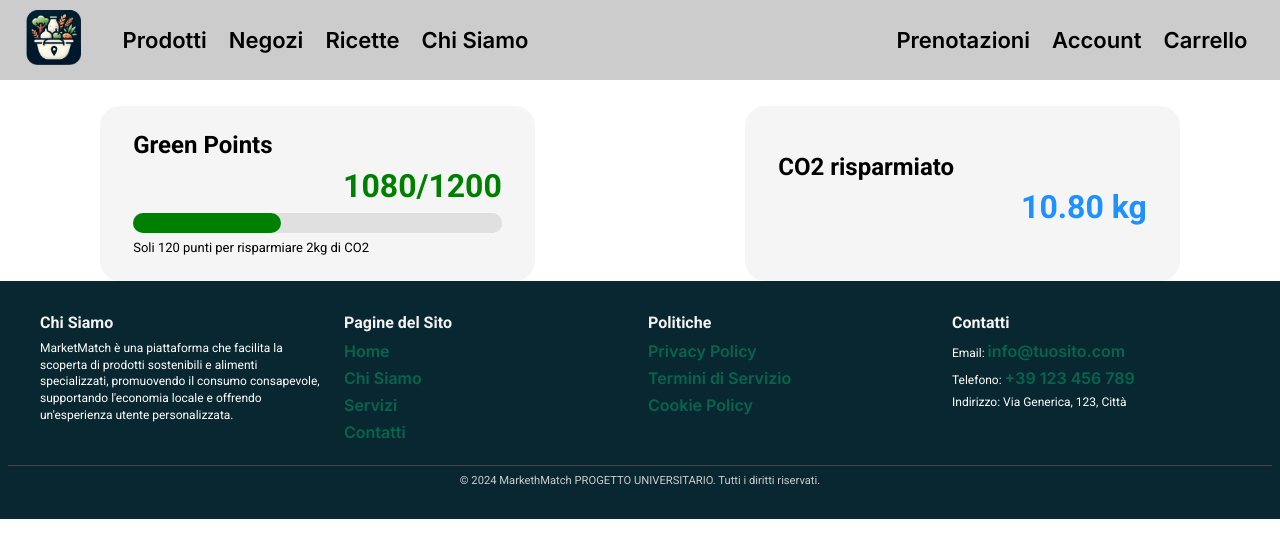
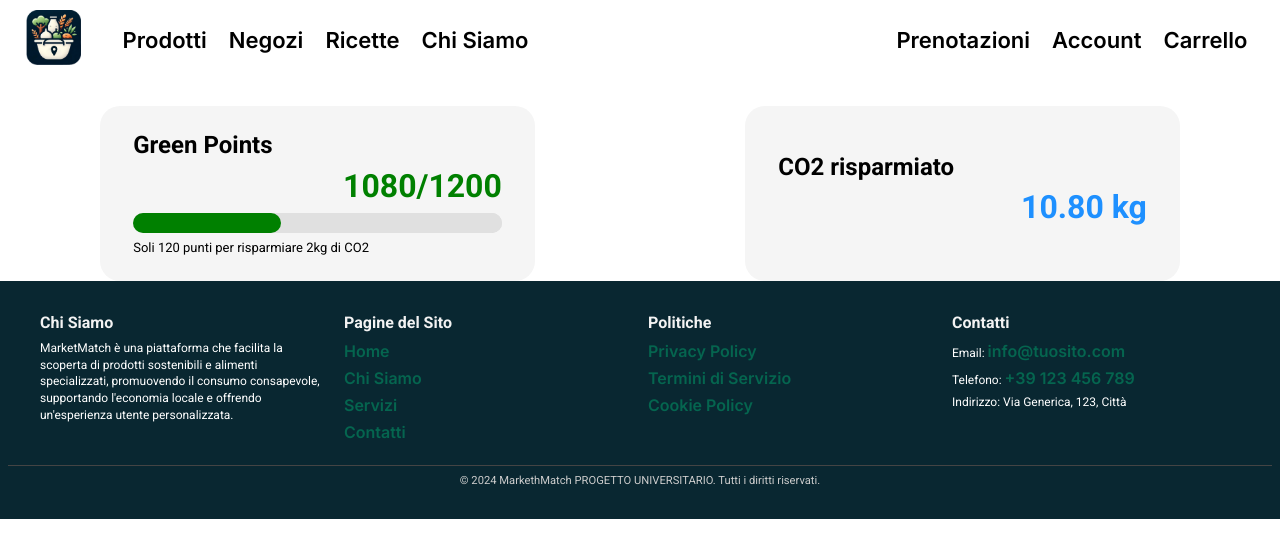
Before and after one commit to micheleDeca/MarketMatchReact, a React (Vite) app: page /antonio in a window 1280 px wide. Shown: the top 558 px of the page. Built offline with nearby package versions, Linux system fonts and the light colour scheme.

Commit message:
navbar shader

```diff
--- a/src/Components/NavBar/NavBar.css
+++ b/src/Components/NavBar/NavBar.css
@@ -7,7 +7,6 @@ nav {
     justify-content: space-between;
     align-items: center;
     box-sizing: border-box;
-    backdrop-filter: brightness(80%);
 }
 
 /* Layout della navbar e dei link */
--- a/src/Components/NavBar/NavBar.jsx
+++ b/src/Components/NavBar/NavBar.jsx
@@ -71,6 +71,8 @@ const NavBar = () => {
                 position: "absolute",
                 top: 0,
                 left: 0,
+                backdropFilter:  "brightness(80%)"
+
             }),
         },
     };
```
Also changed, not shown: src/Pages/Home/assets/gianni.webp (added), src/Pages/Home/assets/mario.webp (added).
